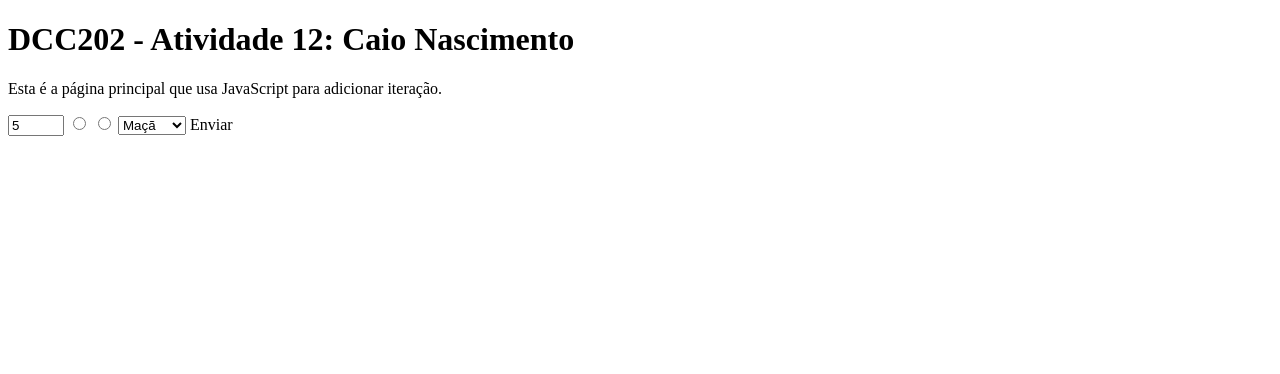
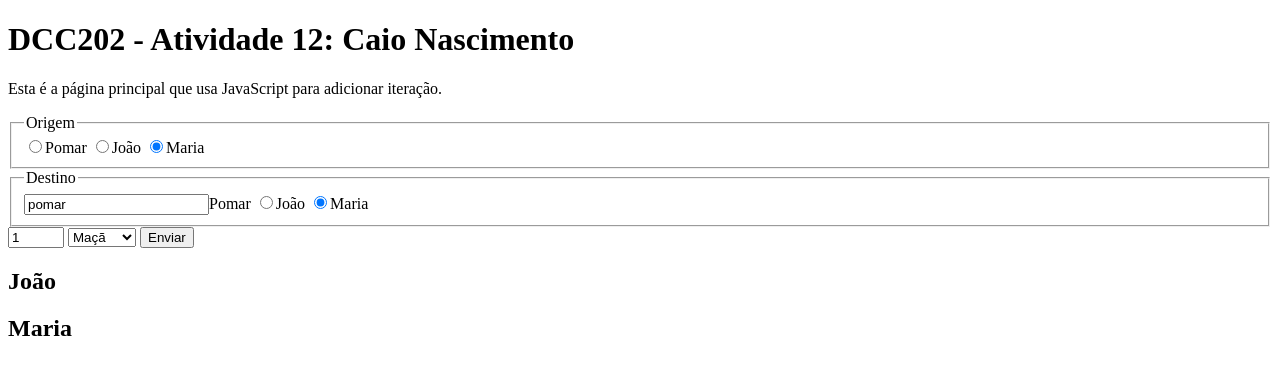
Before and after one commit to ufjf-dcc202/ufjf-dcc202-2023-3-b-atv12-nreiscaio, a website: page index.html in a window 1280 px wide. Drawn offline with Linux system fonts and the light colour scheme.

Commit message:
criando main

```diff
--- a/index.html
+++ b/index.html
@@ -5,10 +5,11 @@
     <meta name="viewport" content="width=device-width, initial-scale=1.0" />
     <title>DCC202 - Atividade 12: Caio Nascimento</title>
     <script type="module" src="main.js"></script>
-    <style>input:invalid{
+    <style>
+      input:invalid {
         border: 1px solid red;
         color: red;
-    }
+      }
     </style>
   </head>
   <body>
@@ -20,18 +21,89 @@
 
       <section>
         <form name="entrada">
-          <input type="number" name="quantidade" value="5" min="0" max="12"/>
-          <input type="radio" name="origem" value="maria">
-          <input type="radio" name="origem" value="joao">
+
+
+          <fieldset>
+            <legend>Origem</legend>
+
+            <label for="">
+                <input
+                  type="radio"
+                  name="origem"
+                  value="pomar"
+                  checked/>Pomar
+              </label>
+
+              <label for="" id="oJoao">
+                <input
+                  type="radio"
+                  name="origem"
+                  value="joao"
+                  checked
+                />João</label
+              >
+
+            <label for="" id="oMaria">
+              <input
+                type="radio"
+                name="origem"
+                value="maria"
+                checked
+              />Maria</label
+            >
+
+          </fieldset>
+          <fieldset>
+            <legend>Destino</legend>
+            <label for="">
+              <input
+                name="radio"
+                name="destino"
+                value="pomar"
+                checked/>Pomar
+            </label>
+
+            <label for="" id="oJoao">
+                <input
+                  type="radio"
+                  name="destino"
+                  value="joao"
+                  checked
+                />João</label
+              >
+
+            <label for="" id="oMaria">
+                <input
+                  type="radio"
+                  name="destino"
+                  value="maria"
+                  checked
+                />Maria</label
+              >
+          </fieldset>
+          <input
+            type="number"
+            name="quantidade"
+            value="1"
+            min="0"
+            max="12"
+            step="1"
+          />
+
           <select name="fruta">
             <option value="maca">Maçã</option>
             <option value="pera">Pera</option>
             <option value="banana">Banana</option>
           </select>
-          <buttom type="submit" name="enviar">Enviar</buttom>
+          <button type="submit" name="enviar">Enviar</button>
         </form>
       </section>
-      <section></section>
+      <section id="saida">
+        <h2>João</h2>
+        <ol id="joao"></ol>
+        <h2>Maria</h2>
+        <ol id="Maria"></ol>
+      </section>
     </main>
   </body>
 </html>
```
